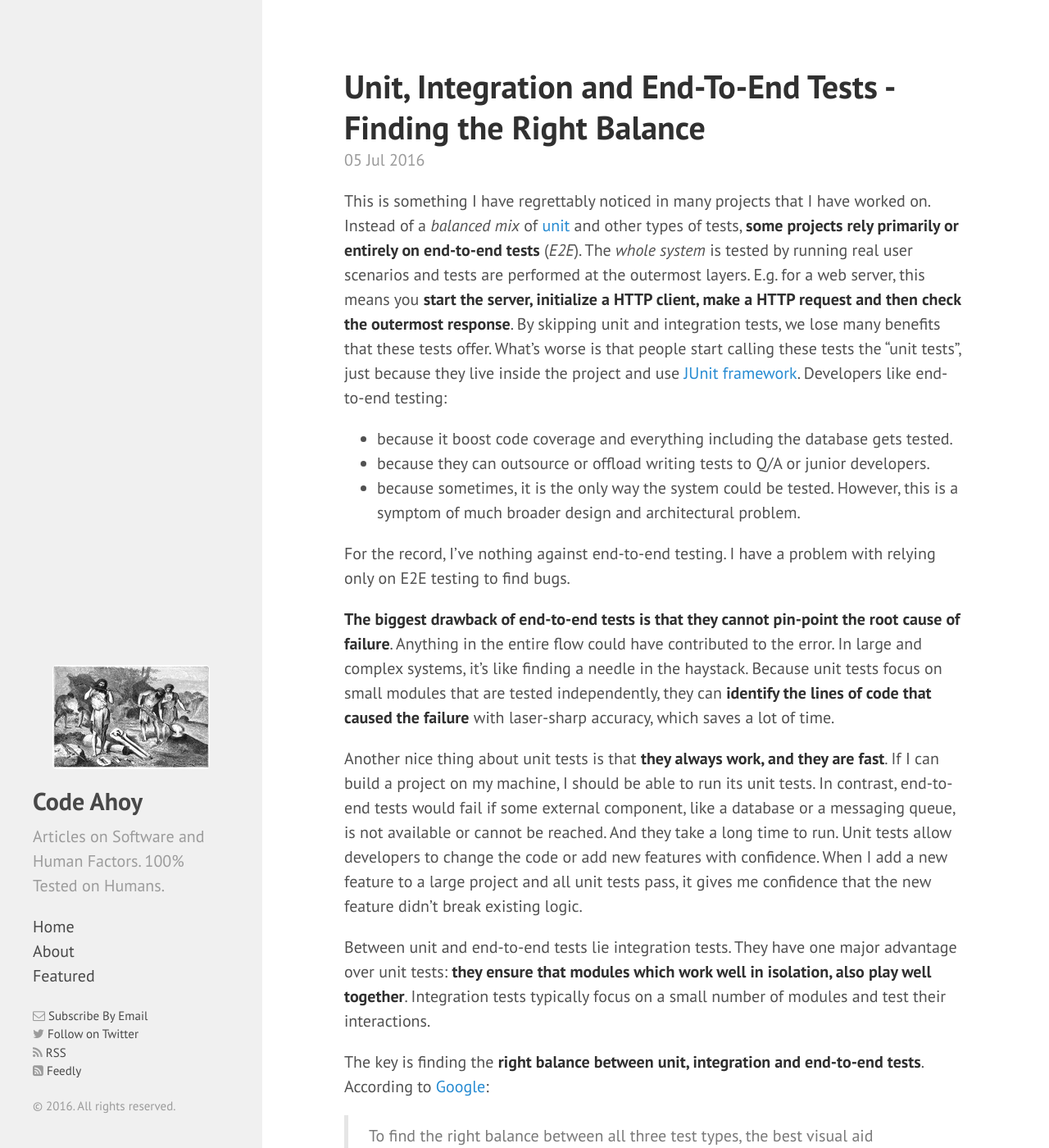
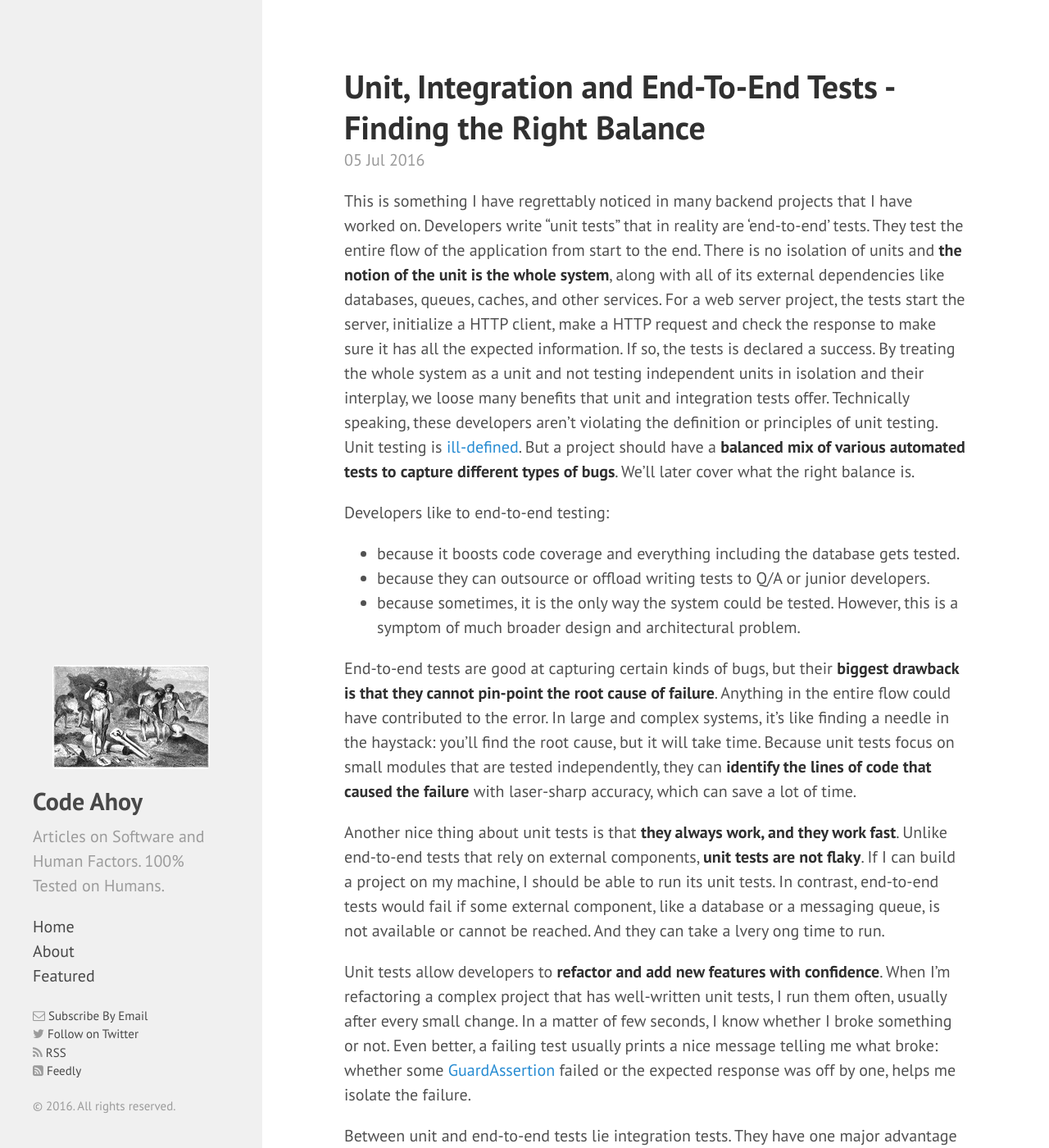
Before and after one commit to talk2viren/umermansoor.github.io, a Jekyll site: the page built from _posts/2016-07-05-unit-integration-and-end-to-end-tests-finding-the-right-balance.md, in a window 1280 px wide and 1400 px high. Shown: the whole window at 82% size. Built offline with Jekyll 4.4.1, drawn with Linux system fonts in a browser that asks for light colours; nearby versions of some CDN libraries; a script that is not in the unit is left out; comment, search, counter and statistics services are not loaded; some of the changed text lies outside the part shown.

Commit message:
major restructuring to illustrate the point better

```diff
--- a/_posts/2016-07-05-unit-integration-and-end-to-end-tests-finding-the-right-balance.md
+++ b/_posts/2016-07-05-unit-integration-and-end-to-end-tests-finding-the-right-balance.md
@@ -5,23 +5,25 @@ comments: True
 excerpt_separator: <!--more-->
 ---
 
-This is something I have regrettably noticed in many projects that I have worked on. Instead of a *balanced mix* of [unit](http://artofunittesting.com/definition-of-a-unit-test/) and other types of tests, **some projects rely primarily or entirely on end-to-end tests** (*E2E*). The *whole system* is tested by running real user scenarios and tests are performed at the outermost layers. E.g. for a web server, this means you **start the server, initialize a HTTP client, make a HTTP request and then check the outermost response**. By skipping unit and integration tests, we lose many benefits that these tests offer. What's worse is that people start calling these tests the "unit tests", just because they live inside the project and use [JUnit framework](http://junit.org/junit4/). Developers like end-to-end testing:
+This is something I have regrettably noticed in many backend projects that I have worked on. Developers write "unit tests" that in reality are 'end-to-end' tests. They test the entire flow of the application from start to the end. There is no isolation of units and **the notion of the unit is the whole system**, along with all of its external dependencies like databases, queues, caches, and other services. For a web server project, the tests start the server, initialize a HTTP client, make a HTTP request and check the response to make sure it has all the expected information. If so, the tests is declared a success. By treating the whole system as a unit and not testing independent units in isolation and their interplay, we loose many benefits that unit and integration tests offer. Technically speaking, these developers aren't violating the definition or principles of unit testing. Unit testing is [ill-defined](http://martinfowler.com/bliki/UnitTest.html). But a project should have a **balanced mix of various automated tests to capture different types of bugs**. We'll later cover what the right balance is.
 
 <!--more-->
 
-- because it boost code coverage and everything including the database gets tested.
+Developers like to end-to-end testing:
+
+- because it boosts code coverage and everything including the database gets tested.
 - because they can outsource or offload writing tests to Q/A or junior developers.
 - because sometimes, it is the only way the system could be tested. However, this is a symptom of much broader design and architectural problem.
 
-For the record, I've nothing against end-to-end testing. I have a problem with relying only on E2E testing to find bugs.
+End-to-end tests are good at capturing certain kinds of bugs, but their **biggest drawback is that they cannot pin-point the root cause of failure**. Anything in the entire flow could have contributed to the error. In large and complex systems, it's like finding a needle in the haystack: you'll find the root cause, but it will take time. Because unit tests focus on small modules that are tested independently, they can **identify the lines of code that caused the failure** with laser-sharp accuracy, which can save a lot of time.
 
-**The biggest drawback of end-to-end tests is that they cannot pin-point the root cause of failure**. Anything in the entire flow could have contributed to the error. In large and complex systems, it's like finding a needle in the haystack. Because unit tests focus on small modules that are tested independently, they can **identify the lines of code that caused the failure** with laser-sharp accuracy, which saves a lot of time.
+Another nice thing about unit tests is that **they always work, and they work fast**. Unlike end-to-end tests that rely on external components, **unit tests are not flaky**. If I can build a project on my machine, I should be able to run its unit tests. In contrast, end-to-end tests would fail if some external component, like a database or a messaging queue, is not available or cannot be reached. And they can take a lvery ong time to run.
 
-Another nice thing about unit tests is that **they always work, and they are fast**. If I can build a project on my machine, I should be able to run its unit tests. In contrast, end-to-end tests would fail if some external component, like a database or a messaging queue, is not available or cannot be reached. And they take a long time to run. Unit tests allow developers to change the code or add new features with confidence. When I add a new feature to a large project and all unit tests pass, it gives me confidence that the new feature didn't break existing logic.
+Unit tests allow developers to **refactor and add new features with confidence**. When I'm refactoring a complex project that has well-written unit tests, I run them often, usually after every small change. In a matter of few seconds, I know whether I broke something or not. Even better, a failing test usually prints a nice message telling me what broke: whether some [GuardAssertion](http://xunitpatterns.com/Guard%20Assertion.html) failed or the expected response was off by one, helps me isolate the failure.
 
 Between unit and end-to-end tests lie integration tests. They have one major advantage over unit tests: **they ensure that modules which work well in isolation, also play well together**. Integration tests typically focus on a small number of modules and test their interactions.
 
-The key is finding the **right balance between unit, integration and end-to-end tests**. According to [Google](http://googletesting.blogspot.co.uk/2015/04/just-say-no-to-more-end-to-end-tests.html):
+The key is to find the **right balance between unit, integration and end-to-end tests**. According to [Google's Testing Blog](http://googletesting.blogspot.co.uk/2015/04/just-say-no-to-more-end-to-end-tests.html):
 
 >  To find the right balance between all three test types, the best visual aid to use is the testing pyramid. Here is a simplified version of the testing pyramid [...]:
 >
@@ -35,4 +37,4 @@ The key is finding the **right balance between unit, integration and end-to-end
 >
 - **Hourglass**. The team starts with a lot of unit tests, then uses end-to-end tests where integration tests should be used. The hourglass has many unit tests at the bottom and many end-to-end tests at the top, but few integration tests in the middle.
 
-*70/20/10* split between unit, integration and end-to-end tests is a good, but general guideline. Each project will have a different mix. The **key is to retain the pyramid shape** of the testing pyramid, that is, `Unit > Integration > End-to-End Tests`.
+*70/20/10* split between unit, integration and end-to-end tests is a good, general rule of thumb. If a project has large number of integrations or complex interfaces, it should have more integration and end-to-end tests. A project that is primarily focused on computation or data, should have more unit tests and fewer integration tests. The right mix depends on the nature of the project but the **key is to retain the pyramid shape** of the testing pyramid, that is, `Unit > Integration > End-to-End Tests`.
```
Also changed, not shown: img/blogs/michael-scott-greatest-weakness.jpg (added).
